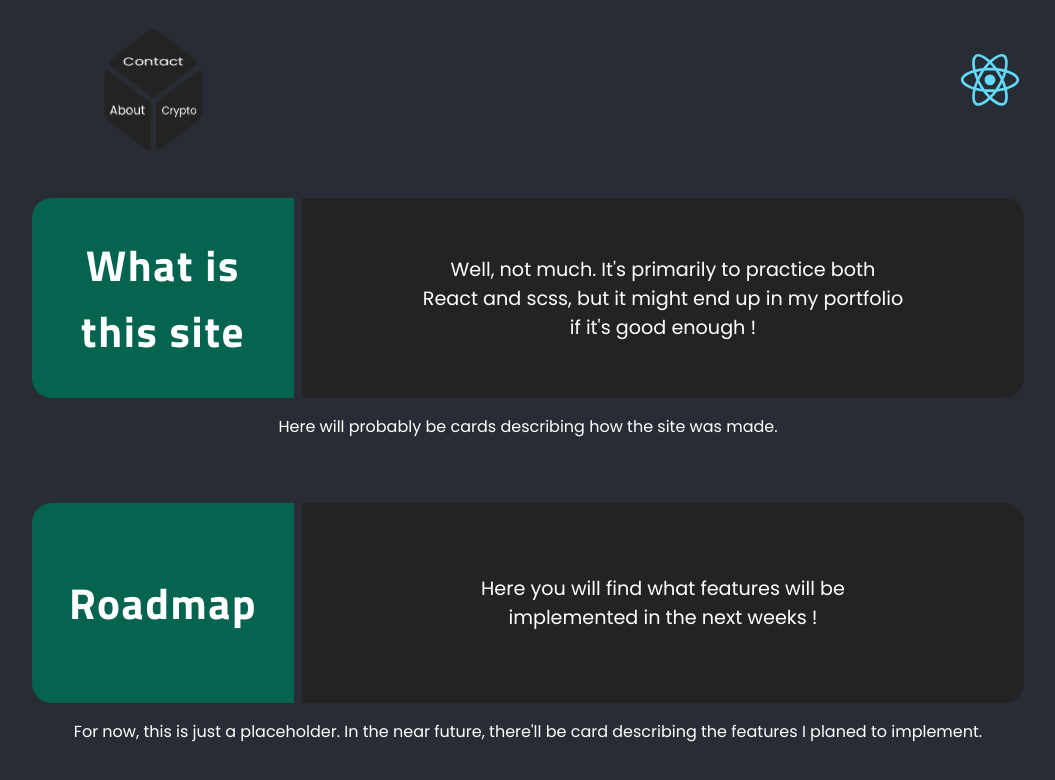
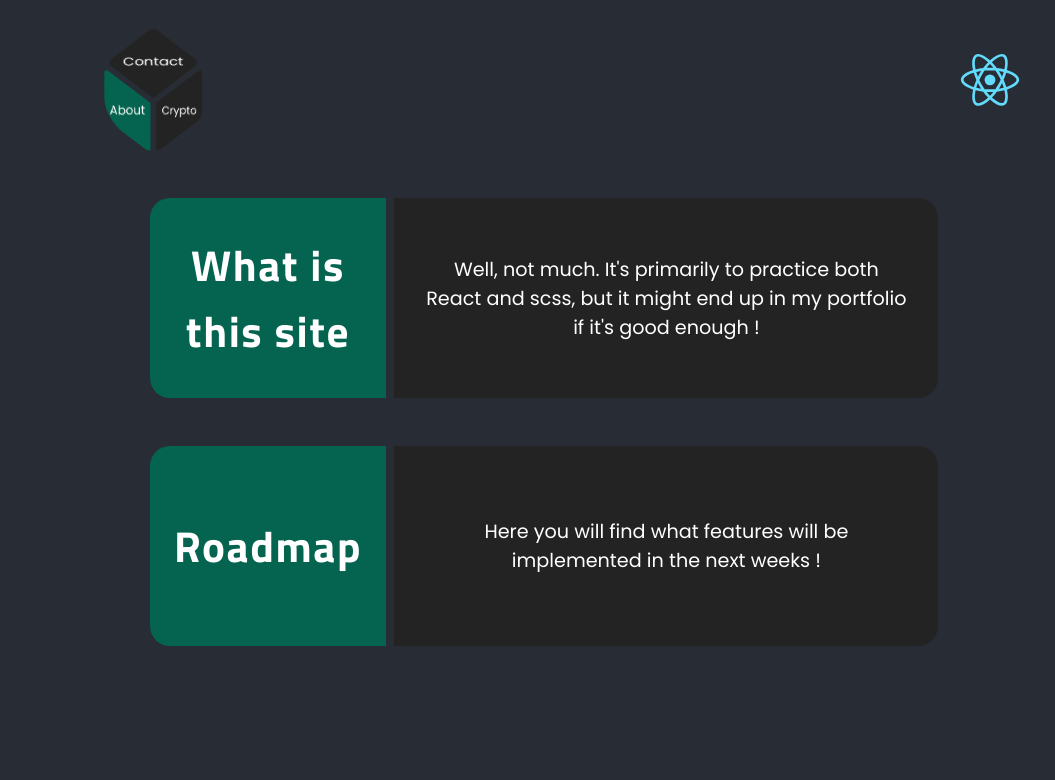
Before and after one commit to Mathieu-Villanueva/fun-with-crypto, a React (Create React App) app: page /about in a window 1280 px wide. Shown: the top 780 px of the page, without its empty margins (112-1167 px from the left). Built offline with nearby package versions, Linux system fonts and the light colour scheme; a web font is replaced by a local one.

Commit message:
gestion UI About

```diff
--- a/src/components/Bloc.js
+++ b/src/components/Bloc.js
@@ -1,24 +1,20 @@
-import React, { useEffect, useState } from 'react';
+import React, { useState } from 'react';
 import Content from './Content';
 import Section from './Section';
 
 const Block = ({...element}) => {
 
-	const [isEven, setIsEven] = useState(false);
+  const [isShown, setIsShown] = useState(false);
 
-  useEffect(() =>{
-      if (element.id%2 === 0) {
-        setIsEven('even')
-      }else{
-        setIsEven('odd')
-      }
-  },[element.id])
+  const showContent = () => {
+    setIsShown(!isShown);
+  }
 
 
   return (
     <div className="bloc">
-      <Section {...element.section} isEven={isEven}/>
-      <Content {...element.content} />
+      <Section {...element.section} onClick={showContent}/>
+      <Content {...element.content} isShown={isShown} />
     </div>
   );
 };
--- a/src/components/Content.js
+++ b/src/components/Content.js
@@ -1,9 +1,13 @@
 import React from 'react';
+import Item from './Item';
 
-const Content = ({...element}) => {
+const Content = ({isShown, ...element}) => {
   return (
-    <div className="content">
-      {element.title}
+    <div className={`${isShown ? "content shown" : "content"}`}>
+      <h4 className="content-title">{element.title}</h4>
+      <div className="content-items">
+        <Item />
+      </div>
     </div>
   );
 };
--- /dev/null
+++ b/src/components/Item.js
@@ -0,0 +1,12 @@
+import React from 'react';
+
+const Item = () => {
+
+  return (
+    <div>
+      This is an item
+    </div>
+  );
+};
+
+export default Item;
--- a/src/components/Section.js
+++ b/src/components/Section.js
@@ -1,10 +1,9 @@
 import React from 'react';
 
-const Section = ({isEven,...element}) => {
-
+const Section = ({onClick, ...element}) => {
 
   return (
-    <div className="section">
+    <div className="section" onClick={onClick}>
       <div className="section-left">
         <h3 className="section-left-title">{element.title}</h3>
       </div>
--- a/src/styles/components/About/_block.scss
+++ b/src/styles/components/About/_block.scss
@@ -1,6 +1,7 @@
 .page-about {
 
   & .bloc {
+    width: inherit;
     z-index: 1;
     margin: 1rem 0;
     padding: 1rem;
--- a/src/styles/components/About/_content.scss
+++ b/src/styles/components/About/_content.scss
@@ -1,3 +1,45 @@
-.content {
-  margin: 1rem auto;
+.page-about{
+
+  .content {
+    display: flex;
+    flex-flow: column;
+    margin: 1rem auto;
+    padding: 1rem;
+    background-color: rgb(64, 77, 88);
+    border-radius: 20px;
+    gap: 2.5%;
+    opacity: 0;
+    position: absolute;
+    top: -20%;
+    height: 0;
+    width: fit-content;
+    max-width: 72.5%;
+    z-index: -10;
+
+    &.shown{
+      z-index: 0;
+      opacity: 1;
+      position: relative;
+      left: 0;
+      height: auto;
+      transition: 500ms;
+
+    }
+
+
+    &-title{
+      background-color: #04644F;
+      border-radius: 20px;
+      padding: 1rem;
+    }
+
+    &-items{
+      color: black;
+      background-color: white;
+      border-radius: 20px;
+      background-size: auto;
+      width: 100%;
+      flex-grow: 1;
+    }
+  }
 }
--- a/src/styles/components/About/_section.scss
+++ b/src/styles/components/About/_section.scss
@@ -8,16 +8,23 @@
   display: flex;
   color: white;
   gap: .5rem;
+  border-radius: 20px;
+
+  &:hover{
+    cursor: pointer;
+    transform: scale(1.05);
+    transition: 500ms;
+  }
 
   &-left {
     display: flex;
     justify-content: center;
     align-items: center;
     background-color: #04644F;
-    //background-color: #00208B;
-    width: 25%;
+    width:20%;
     height: 200px;
     padding: 0 1rem;
+    margin: 0 0 0 auto;
     border-radius: 20px 0 0 20px;
 
     &-title {
@@ -32,9 +39,10 @@
     justify-content: center;
     align-items: center;
     background-color: #232323;
-    width: 75%;
+    width: 50%;
     height: 200px;
     padding: 0 1rem;
+    margin: 0 auto 0 0;
     border-radius: 0 20px 20px 0;
 
     &-description {
--- a/src/styles/components/_nav2.scss
+++ b/src/styles/components/_nav2.scss
@@ -32,10 +32,27 @@
     border-radius: 0% 10% 10% 10%;
 
     &:hover {
-      transform: scale(1.5) rotateY(22.5deg) skewY(-35deg) translateZ(0px) translate(16px, 4px);
+      transform: scale(1.34) rotateY(22.5deg) skewY(-35deg) translateZ(0px) translate(16px, 4px);
       background-color: rgb(207, 207, 207);
       transition: 500ms;
       border-radius: 0% 10% 40% 10%;
+    }
+
+    &.active {
+      background-color: rgb(207, 207, 207);
+      transition: 500ms;
+      border-radius: 0% 10% 40% 10%;
+      pointer-events: none;
+
+      &:hover{
+        transform: none;
+      }
+
+      & span {
+        color: black;
+        font-size: .7rem;
+        font-weight: bold;
+      }
     }
 
     & span {
@@ -62,6 +79,17 @@
       border-radius: 10% 0% 10% 40%;
     }
 
+    &.active{
+      background-color: rgb(4, 100, 79);
+      transition: 500ms;
+      border-radius: 10% 0% 10% 40%;
+      pointer-events: none;
+
+      &:hover{
+        transform: none;
+      }
+    }
+
     & span {
       transform: skewY(-35deg);
       color: white;
@@ -85,6 +113,17 @@
       border-radius: 10% 50% 10% 0;
     }
 
+    &.active{
+      background-color: rgb(0, 32, 139);
+      transition: 500ms;
+      border-radius: 10% 50% 10% 0;
+      pointer-events: none;
+
+      &:hover{
+        transform: none;
+      }
+    }
+
     & span {
       transform: skew(-45deg,45deg);
       font-size: 0.5rem;
```
